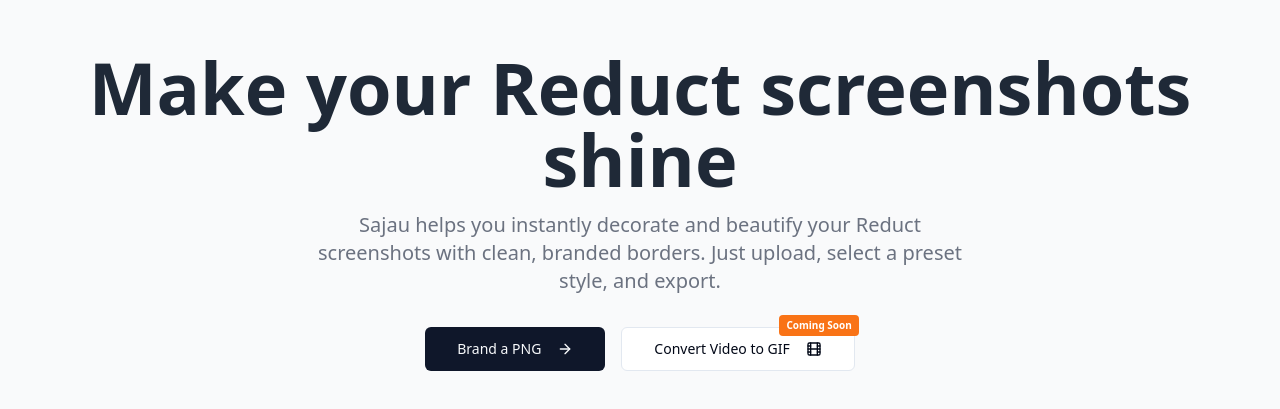
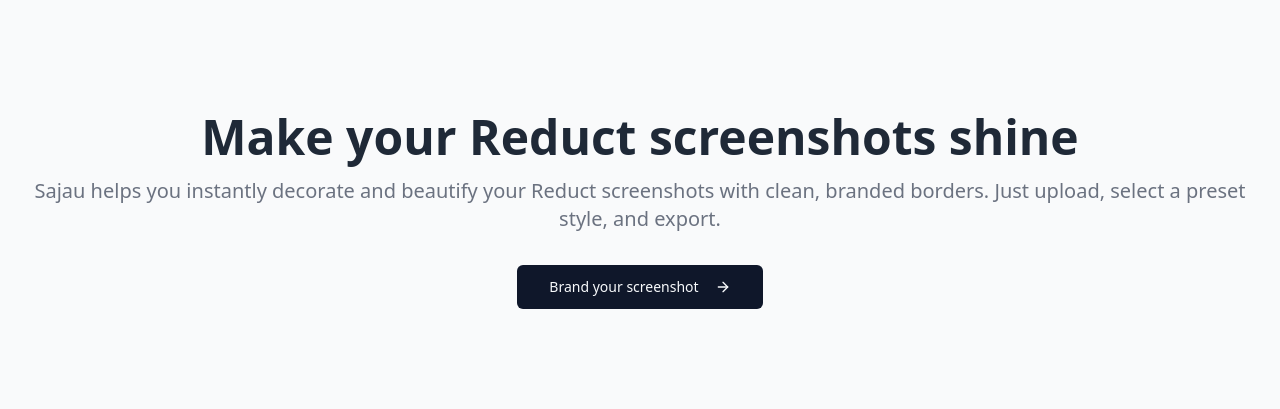
Before and after one commit to reduct-nepal/sajau, a React (Vite) app: page / in a window 1280 px wide. Shown: the part 189-598 px from the top of the page. Built offline with nearby package versions, Linux system fonts and the light colour scheme.

Commit message:
changing css

```diff
--- a/src/pages/Index.tsx
+++ b/src/pages/Index.tsx
@@ -8,20 +8,20 @@ const Index = () => {
   return (
     <div className="min-h-screen flex flex-col items-center justify-center bg-gray-50 text-center p-4">
       <main className="flex-grow flex flex-col items-center justify-center">
-        <h1 className="text-5xl md:text-7xl font-bold text-gray-800 mb-4 animate-fade-in-down">
+        <h1 className="text-5xl max-[800px] font-bold text-gray-800 mb-4 animate-fade-in-down">
           Make your Reduct screenshots shine
         </h1>
-        <p className="text-lg md:text-xl text-gray-500 mb-8 max-w-2xl animate-fade-in-up">
+        <p className="text-lg md:text-xl text-gray-500 mb-8 max-[800px] animate-fade-in-up">
           Sajau helps you instantly decorate and beautify your Reduct screenshots with clean, branded borders. Just upload, select a preset style, and export.
         </p>
         <div className="flex flex-col sm:flex-row gap-4">
             <Link to="/editor">
               <Button size="lg" className="bg-primary hover:bg-primary/90 text-primary-foreground">
-                Brand a PNG
+                Brand your screenshot
                 <ArrowRight className="ml-2 h-5 w-5" />
               </Button>
             </Link>
-            <div className="relative">
+            {/* <div className="relative">
               <Link to="/gif-editor">
                 <Button size="lg" variant="outline">
                   Convert Video to GIF
@@ -31,7 +31,7 @@ const Index = () => {
               <Badge className="absolute -top-3 -right-1 bg-orange-500 hover:bg-orange-600 text-white text-[10px] px-1.5 py-0.5 rounded-sm">
                 Coming Soon
               </Badge>
-            </div>
+            </div> */}
         </div>
       </main>
     </div>
```
